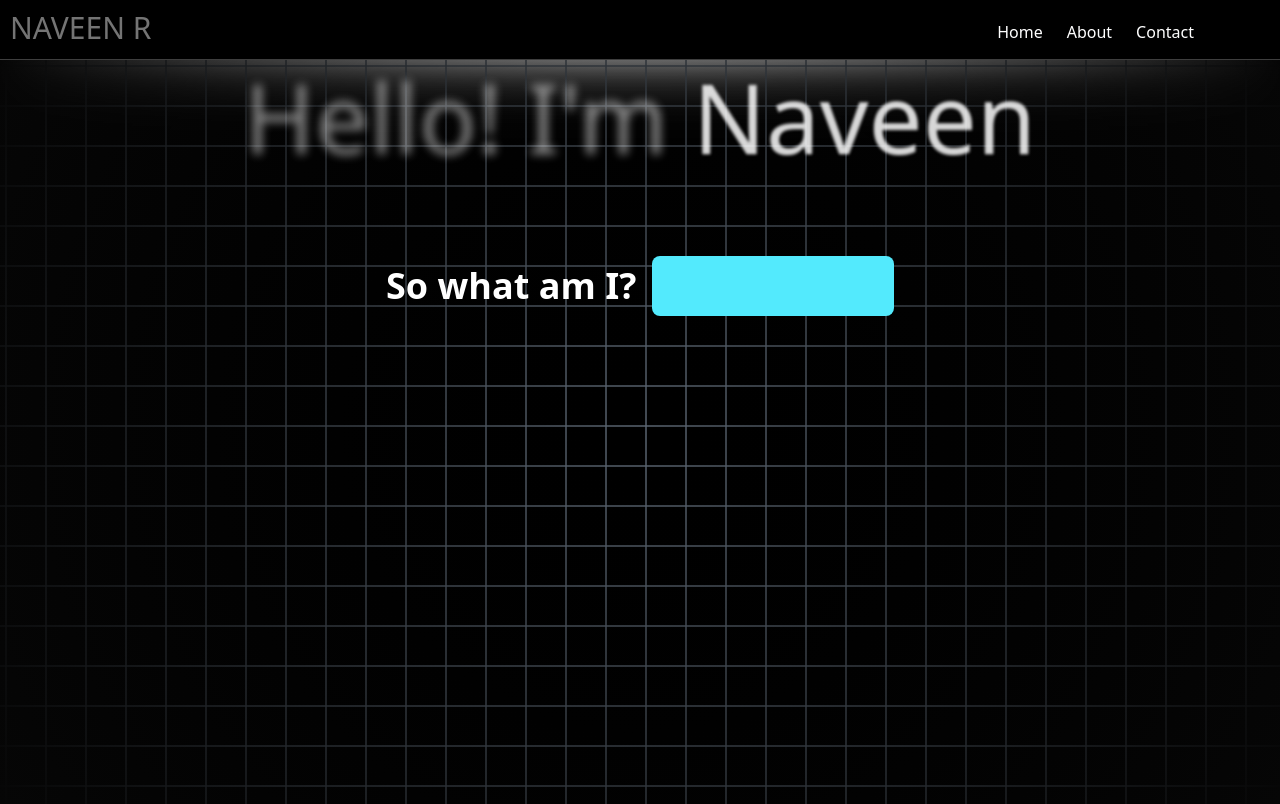
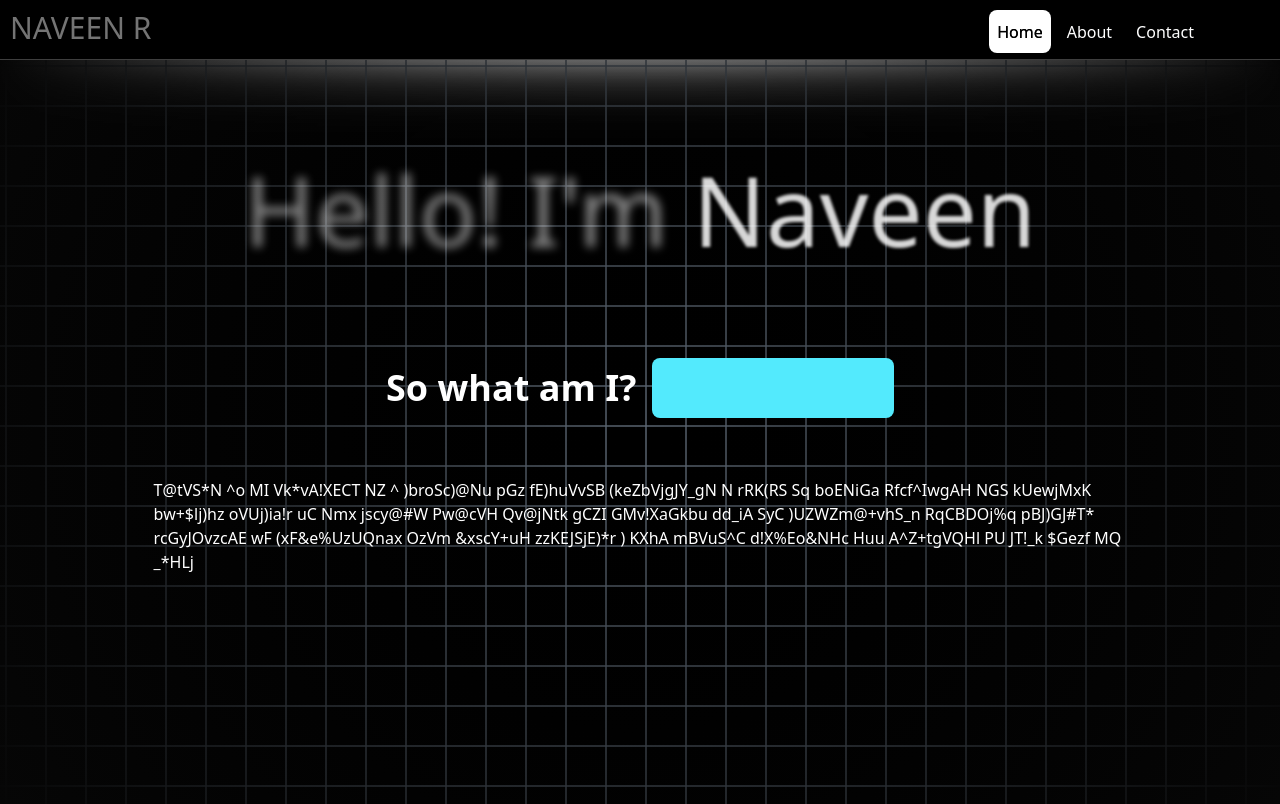
Before and after one commit to Naveen2070/re-portfolio, a React (Vite) app: page / in a window 1280 px wide. Built offline with nearby package versions, Linux system fonts and the light colour scheme.

Commit message:
updated with intro context

```diff
--- a/src/components/header/Header.tsx
+++ b/src/components/header/Header.tsx
@@ -5,14 +5,13 @@ import GooeyNav, { GooeyNavItem } from "../animations/grooey_nav/GooeyNav";
 
 export const Header = () => {
   const items: GooeyNavItem[] = [
-    { label: "Home", href: "#home" },
+    { label: "Home", href: "#" },
     { label: "About", href: "#about" },
     { label: "Contact", href: "#contact" },
   ];
 
-  const currentIndex = items.findIndex(
-    (item) => item.href === window.location.hash
-  );
+  const Index = items.findIndex((item) => item.href === window.location.hash);
+  const currentIndex = Index === -1 ? 0 : Index;
 
   return (
     <header className="header">
--- a/src/components/intro/IntroContainer.tsx
+++ b/src/components/intro/IntroContainer.tsx
@@ -2,6 +2,7 @@ import React from "react";
 import Squares from "../animations/squares_bg/SquaresBackground";
 import BlurText from "../animations/text_effects/blur_text/BlurText";
 import RotatingText from "../animations/text_effects/rotating_text/RotatingText";
+import DecryptedText from "../animations/text_effects/decrypt_text/DecryptText";
 
 export const IntroContainer = () => {
   const [namingComplete, setNamingComplete] = React.useState(false);
@@ -34,7 +35,7 @@ export const IntroContainer = () => {
         <div
           className={`w-full flex flex-col items-center justify-center transition-all duration-700 ease-in-out ${
             namingComplete
-              ? "translate-y-[-210%] text-8xl"
+              ? "translate-y-[-100%] text-8xl"
               : "translate-y-0 text-6xl"
           }`}
         >
@@ -52,7 +53,7 @@ export const IntroContainer = () => {
         <div
           className={`w-full flex items-center justify-center transition-all duration-700 ease-in-out transform ${
             namingComplete
-              ? "scale-100 opacity-100 translate-y-[-350%]"
+              ? "scale-100 opacity-100 translate-y-[-100%]"
               : "scale-75 opacity-0 translate-y-10"
           }`}
         >
@@ -92,6 +93,17 @@ export const IntroContainer = () => {
             rotationInterval={3000}
           />
         </div>
+        {rotatingComplete && (
+          <div className="w-[80%]">
+            <DecryptedText
+              className="text-[20px] mt-4 sm:mt-6 md:mt-8"
+              text="Welcome to my portfolio! As a passionate and dedicated professional, I thrive on solving challenges and creating impactful solutions in the digital realm. Whether it's developing sleek web applications, designing intuitive interfaces, or experimenting with creative animations, I love merging technology and innovation to bring ideas to life."
+              speed={150}
+              maxIterations={20}
+              animateOn="view"
+            />
+          </div>
+        )}
       </div>
     </section>
   );
```
